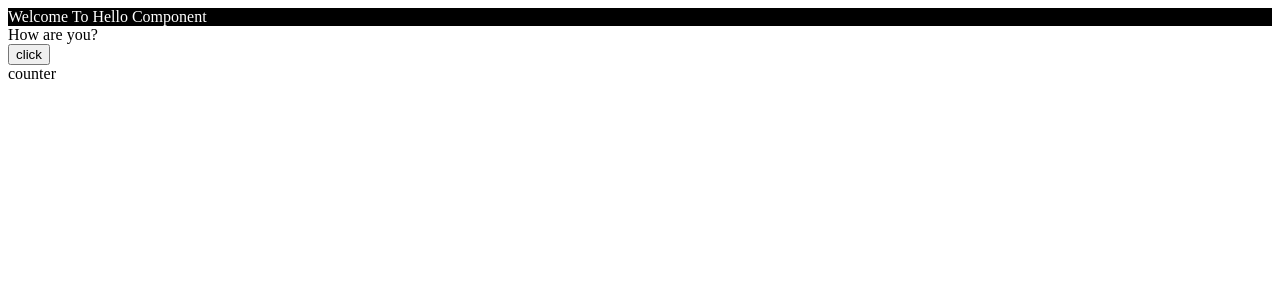
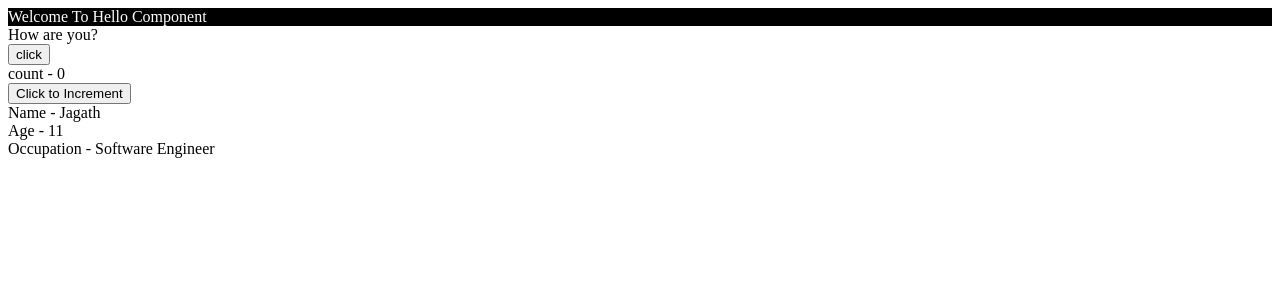
Before and after one commit to nakkajagadeesh12/angular-View-Child, an Angular app: page / in a window 1280 px wide. Shown: the top 300 px of the page. Built offline with nearby package versions, Linux system fonts and the light colour scheme.

Commit message:
5 files modified, 3 added

```diff
--- a/src/app/app.module.ts
+++ b/src/app/app.module.ts
@@ -6,6 +6,7 @@ import { AppComponent } from './app.component';
 import { HelloComponent } from './hello.component';
 import { customDirective } from './hello.directive';
 import { CounterComponent } from './counter.component';
+import { ProfileComponent } from './profile.component';
 
 @NgModule({
   imports: [BrowserModule, FormsModule],
@@ -14,6 +15,7 @@ import { CounterComponent } from './counter.component';
     HelloComponent,
     CounterComponent,
     customDirective,
+    ProfileComponent,
   ],
   bootstrap: [AppComponent],
 })
--- a/src/app/counter.component.html
+++ b/src/app/counter.component.html
@@ -1 +1 @@
-<div>counter</div>
+<div>count - {{ count }}</div>
--- a/src/app/counter.component.ts
+++ b/src/app/counter.component.ts
@@ -6,5 +6,12 @@ import { Component } from '@angular/core';
   styleUrls: ['./counter.component.css'],
 })
 export class CounterComponent {
-  constructor() {}
+  count: number;
+  constructor() {
+    this.count = 0;
+  }
+
+  increase() {
+    this.count = this.count + 1;
+  }
 }
--- a/src/app/hello.component.html
+++ b/src/app/hello.component.html
@@ -3,4 +3,10 @@
   <div custDir>How are you?</div>
   <button (click)="clickHere('red')">click</button>
   <counter></counter>
+  <button (click)="incHere()">Click to Increment</button>
+  <profile
+    [name]="'Jagath'"
+    [age]="11"
+    [occupation]="'Software Engineer'"
+  ></profile>
 </div>
--- a/src/app/hello.component.ts
+++ b/src/app/hello.component.ts
@@ -1,4 +1,5 @@
 import { Component, ElementRef, Input, ViewChild } from '@angular/core';
+import { CounterComponent } from './counter.component';
 import { customDirective } from './hello.directive';
 
 @Component({
@@ -10,6 +11,7 @@ export class HelloComponent {
   @Input() name: string;
   @ViewChild('ref') ref: ElementRef;
   @ViewChild(customDirective) custDire: customDirective;
+  @ViewChild(CounterComponent) counterComp: CounterComponent;
   ngAfterViewInit() {
     console.log(this.ref.nativeElement);
     let ele = this.ref.nativeElement;
@@ -21,4 +23,8 @@ export class HelloComponent {
     console.log(col);
     this.custDire.setColor(col);
   }
+
+  incHere() {
+    this.counterComp.increase();
+  }
 }
--- /dev/null
+++ b/src/app/profile.component.html
@@ -0,0 +1,5 @@
+<div>
+  <div>Name - {{ name }}</div>
+  <div>Age - {{ age }}</div>
+  <div>Occupation - {{ occupation }}</div>
+</div>
```
Also changed, not shown: src/app/profile.component.ts (added, +13 -0 lines), src/app/profile.component.css (added).
